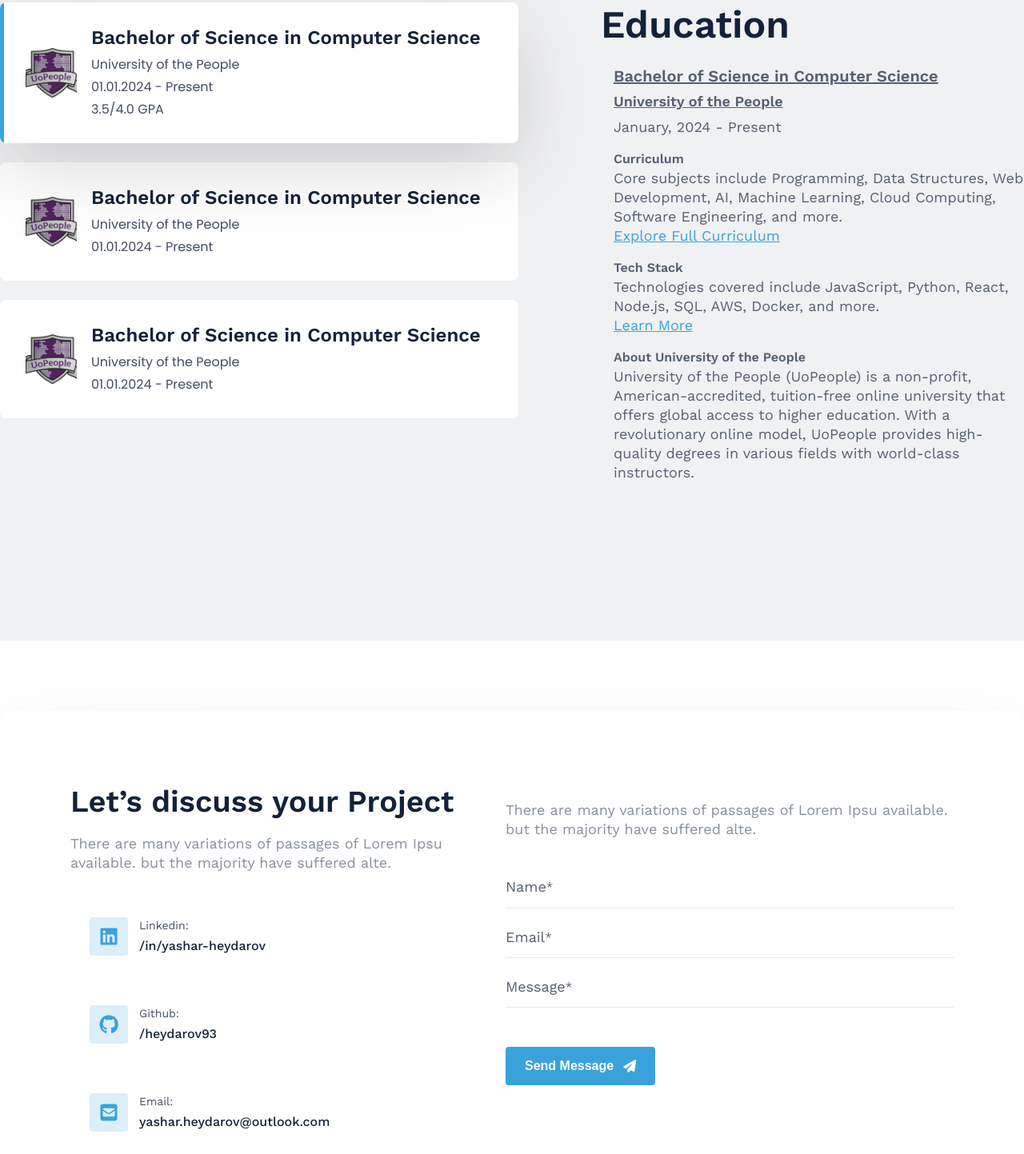
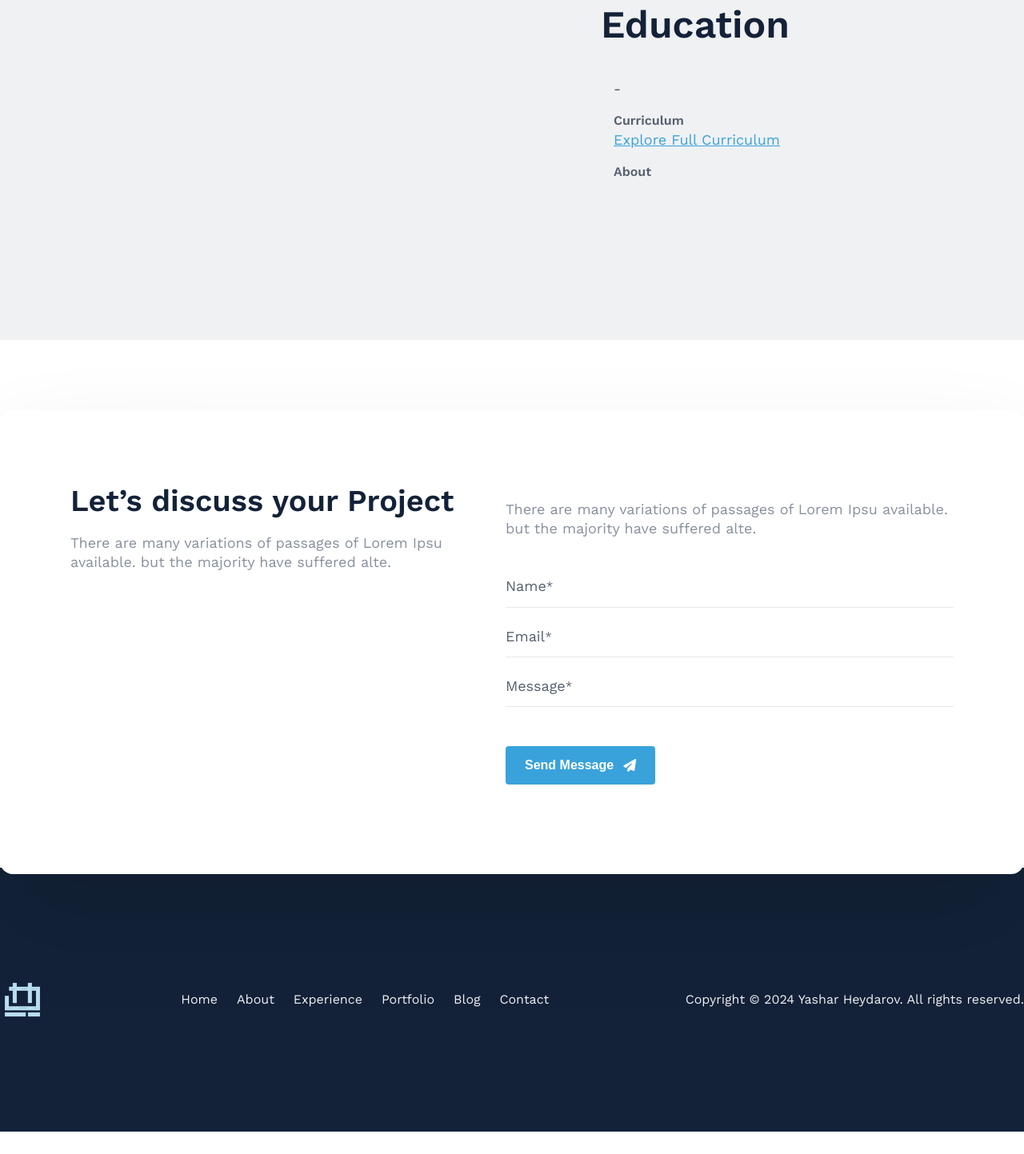
Before and after one commit to heydarov93/yashar-heydarov.tech, a website built with Parcel: page client/index.html in a window 1280 px wide. Shown: the part 4019-5462 px from the top of the page at 80% size. After the commit the page ends 5434 px from the top, so only its background shows below. Built offline with nearby package versions, Linux system fonts and the light colour scheme; files whose address does not match are found by name.

Commit message:
edu and contact sections modified: id added for sections, static datas removed for dynamic rendering

```diff
--- a/client/index.html
+++ b/client/index.html
@@ -327,14 +327,15 @@
       <!-- Blog end -->
 
       <!-- Education start -->
-      <section class="edu">
+      <section id="eduSection" class="edu">
         <div class="container">
           <div class="edu-content">
             <div class="edu-left">
               <div class="edu-cards">
-                <div class="edu-card active-card">
+                <!-- Dynamic data -->
+                <!--               <div class="edu-card active-card">
                   <div class="rectangle"></div>
-                  <!-- Card Top -->
+
                   <div class="card-content">
                     <div class="organization-logo">
                       <img
@@ -363,73 +364,7 @@
                       <span class="gpa"> 3.5/4.0 GPA </span>
                     </div>
                   </div>
-                </div>
-
-                <div class="edu-card">
-                  <div class="rectangle"></div>
-                  <!-- Card Top -->
-                  <div class="card-content">
-                    <div class="organization-logo">
-                      <img
-                        src="./assets/images/edu-logo-1.png"
-                        alt="Organization Logo"
-                      />
-                    </div>
-                    <div class="program-info">
-                      <h4 class="program-title">
-                        Bachelor of Science in Computer Science
-                      </h4>
-
-                      <p
-                        class="organization-name"
-                        title="University of the People"
-                      >
-                        University of the People
-                      </p>
-                      <span class="date-range">
-                        <time class="start-date" datetime="01.01.2024">
-                          01.01.2024
-                        </time>
-                        -
-                        <time class="end-date">Present</time>
-                      </span>
-                      <!-- <span class="gpa"> 3.5/4.0 GPA </span> -->
-                    </div>
-                  </div>
-                </div>
-
-                <div class="edu-card">
-                  <div class="rectangle"></div>
-                  <!-- Card Top -->
-                  <div class="card-content">
-                    <div class="organization-logo">
-                      <img
-                        src="./assets/images/edu-logo-1.png"
-                        alt="Organization Logo"
-                      />
-                    </div>
-                    <div class="program-info">
-                      <h4 class="program-title">
-                        Bachelor of Science in Computer Science
-                      </h4>
-
-                      <p
-                        class="organization-name"
-                        title="University of the People"
-                      >
-                        University of the People
-                      </p>
-                      <span class="date-range">
-                        <time class="start-date" datetime="01.01.2024">
-                          01.01.2024
-                        </time>
-                        -
-                        <time class="end-date">Present</time>
-                      </span>
-                      <!-- <span class="gpa"> 3.5/4.0 GPA </span> -->
-                    </div>
-                  </div>
-                </div>
+                </div> -->
               </div>
             </div>
             <div class="edu-right">
@@ -437,55 +372,44 @@
               <article class="edu-details">
                 <header class="program-header">
                   <h3 class="program-title">
-                    <a href="#" target="_blank">
-                      Bachelor of Science in Computer Science</a
+                    <a class="doc-link" href="#" target="_blank">
+                      <!-- Program name & link to the diploma or certificate --></a
                     >
                   </h3>
                   <h4 class="organization-name">
-                    <a href="#" target="_blank">University of the People</a>
+                    <a class="web-link" href="#" target="_blank">
+                      <!-- University or school name -->
+                    </a>
                   </h4>
                   <p class="edu-date">
-                    <time datetime="2024-01-01">January, 2024</time> -
-                    <time datetime="2024-12-31">Present</time>
+                    <time class="start-date" datetime=""
+                      ><!-- Start of the program --></time
+                    >
+                    -
+                    <time class="end-date" datetime=""
+                      ><!-- End of the program --></time
+                    >
                   </p>
                 </header>
 
                 <!-- Curriculum Section -->
                 <section class="edu-details-section">
                   <h5 class="edu-details-title">Curriculum</h5>
-                  <p class="edu-details-overview">
-                    Core subjects include Programming, Data Structures, Web
+                  <p class="edu-details-overview curriculum-overview">
+                    <!-- Core subjects include Programming, Data Structures, Web
                     Development, AI, Machine Learning, Cloud Computing, Software
-                    Engineering, and more.
-                    <a href="#" class="learn-more" target="_blank"
-                      >Explore Full Curriculum</a
-                    >
+                    Engineering, and more. -->
                   </p>
-                </section>
-
-                <!-- Edu Tech Stack Section -->
-                <section class="edu-details-section">
-                  <h5 class="edu-details-title">Tech Stack</h5>
-                  <p class="edu-details-overview">
-                    Technologies covered include JavaScript, Python, React,
-                    Node.js, SQL, AWS, Docker, and more.
-                    <a href="#" class="learn-more" target="_blank"
-                      >Learn More</a
-                    >
-                  </p>
+                  <a href="#" class="learn-more curriculum-link" target="_blank"
+                    >Explore Full Curriculum</a
+                  >
                 </section>
 
                 <!-- University Overview Section -->
                 <section class="edu-details-section">
-                  <h5 class="edu-details-title">
-                    About University of the People
-                  </h5>
-                  <p class="edu-details-overview">
-                    University of the People (UoPeople) is a non-profit,
-                    American-accredited, tuition-free online university that
-                    offers global access to higher education. With a
-                    revolutionary online model, UoPeople provides high-quality
-                    degrees in various fields with world-class instructors.
+                  <h5 class="edu-details-title">About</h5>
+                  <p class="edu-details-overview organization-overview">
+                    <!-- Summary of the university/school -->
                   </p>
                 </section>
               </article>
@@ -496,7 +420,7 @@
       <!-- Education end -->
 
       <!-- Contact start -->
-      <section class="contact">
+      <section id="contactSection" class="contact">
         <div class="container">
           <div class="contact-content">
             <div class="contact-left">
@@ -510,7 +434,8 @@
                 </p>
               </header>
               <ul class="socials">
-                <li>
+                <!-- Dynamic data -->
+                <!-- <li>
                   <a
                     class="social-link"
                     href="https://www.linkedin.com/in/yashar-heydarov/"
@@ -524,39 +449,7 @@
                       <span class="social-username">/in/yashar-heydarov</span>
                     </p>
                   </a>
-                </li>
-                <li>
-                  <a
-                    class="social-link"
-                    href="https://github.com/heydarov93"
-                    target="_blank"
-                  >
-                    <span class="icon-wrapper">
-                      <i class="fa-brands fa-github icon"></i>
-                    </span>
-                    <p class="social-info">
-                      <span class="social-label">Github:</span>
-                      <span class="social-username">/heydarov93</span>
-                    </p>
-                  </a>
-                </li>
-                <li>
-                  <a
-                    class="social-link"
-                    href="mailto:yashar.heyderov@outlook.com"
-                    target="_blank"
-                  >
-                    <span class="icon-wrapper">
-                      <i class="fa-solid fa-square-envelope icon"></i>
-                    </span>
-                    <p class="social-info">
-                      <span class="social-label">Email:</span>
-                      <span class="social-username">
-                        yashar.heydarov@outlook.com
-                      </span>
-                    </p>
-                  </a>
-                </li>
+                </li> -->
               </ul>
             </div>
             <div class="contact-right">
```
